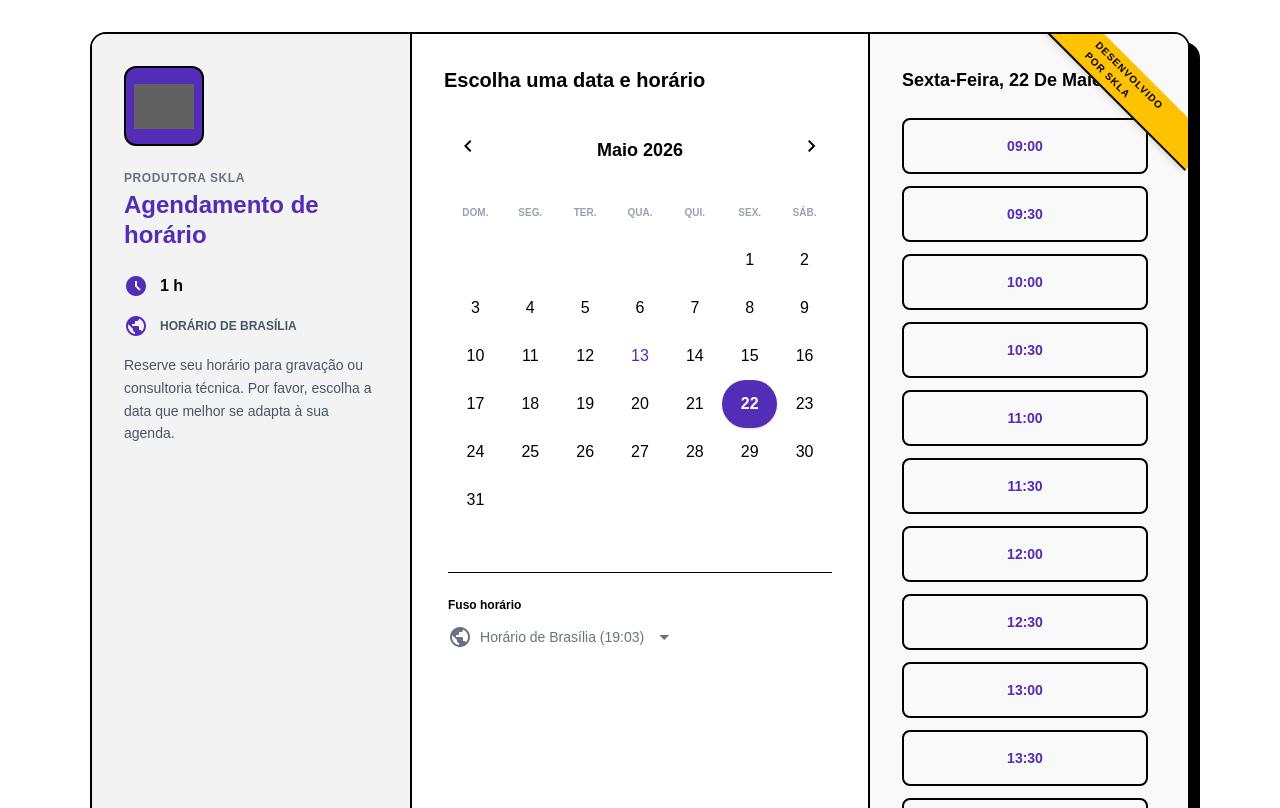
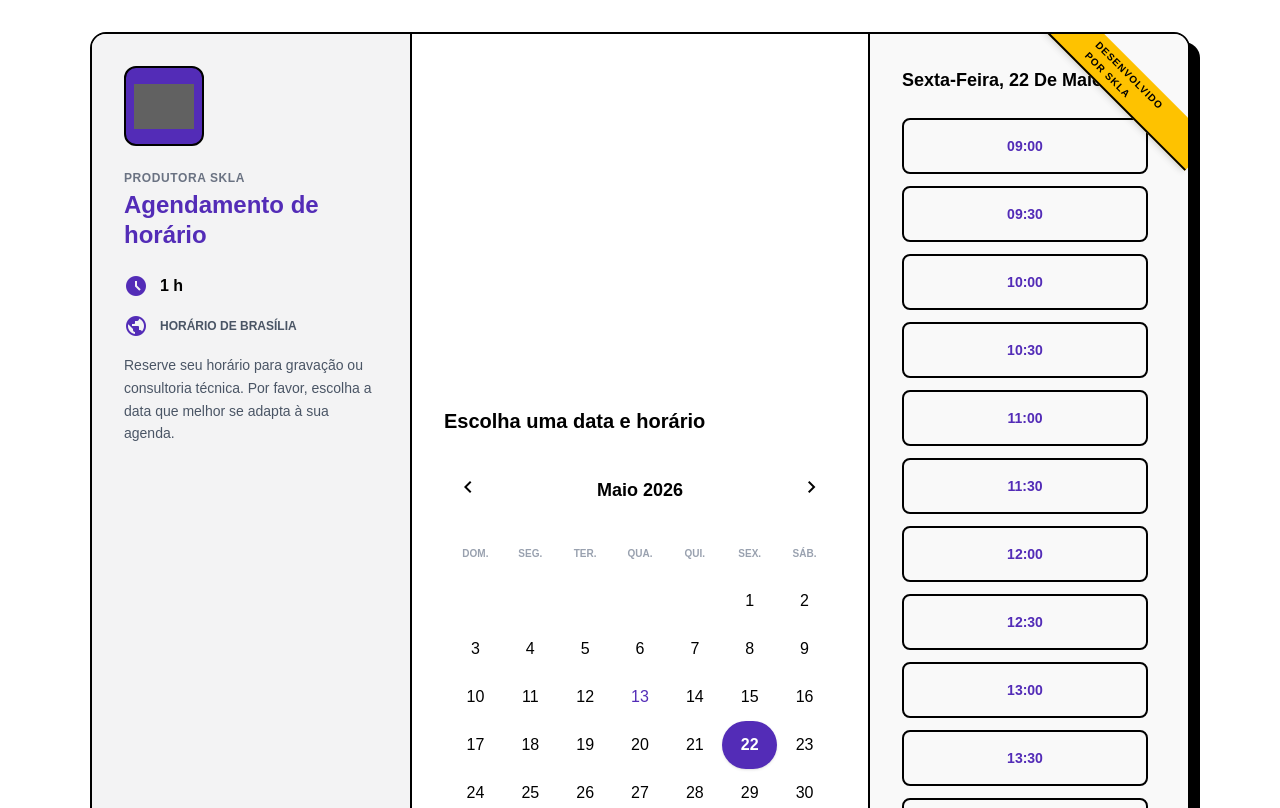
Before and after one commit to Agabovino/agendamento_skla, a React (Vite) app in the folder frontend/: page / in a window 1280 px wide. Shown: the top 808 px of the page. Built offline with nearby package versions, Linux system fonts and the light colour scheme; grey boxes are pictures that could not be loaded; a web font is replaced by a local one.

Commit message:
style: reduce main container height to match registration form

```diff
--- a/frontend/src/App.tsx
+++ b/frontend/src/App.tsx
@@ -59,7 +59,7 @@ const App: React.FC = () => {
 
   return (
     <div className="min-h-screen flex flex-col items-center justify-center p-4 md:p-8 font-negroni">
-      <main className="w-full max-w-[1100px] min-h-[700px] bg-white border-2 border-brand-black rounded-2xl flex flex-col md:flex-row overflow-hidden relative shadow-[10px_10px_0px_0px_rgba(0,0,0,1)]">
+      <main className="w-full max-w-[1100px] min-h-[600px] bg-white border-2 border-brand-black rounded-2xl flex flex-col md:flex-row overflow-hidden relative shadow-[10px_10px_0px_0px_rgba(0,0,0,1)]">
 
         {/* Sidebar always visible */}
         <Sidebar
--- a/frontend/src/components/Calendar.tsx
+++ b/frontend/src/components/Calendar.tsx
@@ -42,7 +42,7 @@ const Calendar: React.FC<CalendarProps> = ({ selectedDate, onDateChange }) => {
   }
 
   return (
-    <section className="flex-1 p-8 flex flex-col">
+    <section className="flex-1 p-8 flex flex-col justify-center">
       <header className="mb-8">
         <h2 className="text-xl font-bold text-brand-black">Escolha uma data e horário</h2>
       </header>
```
